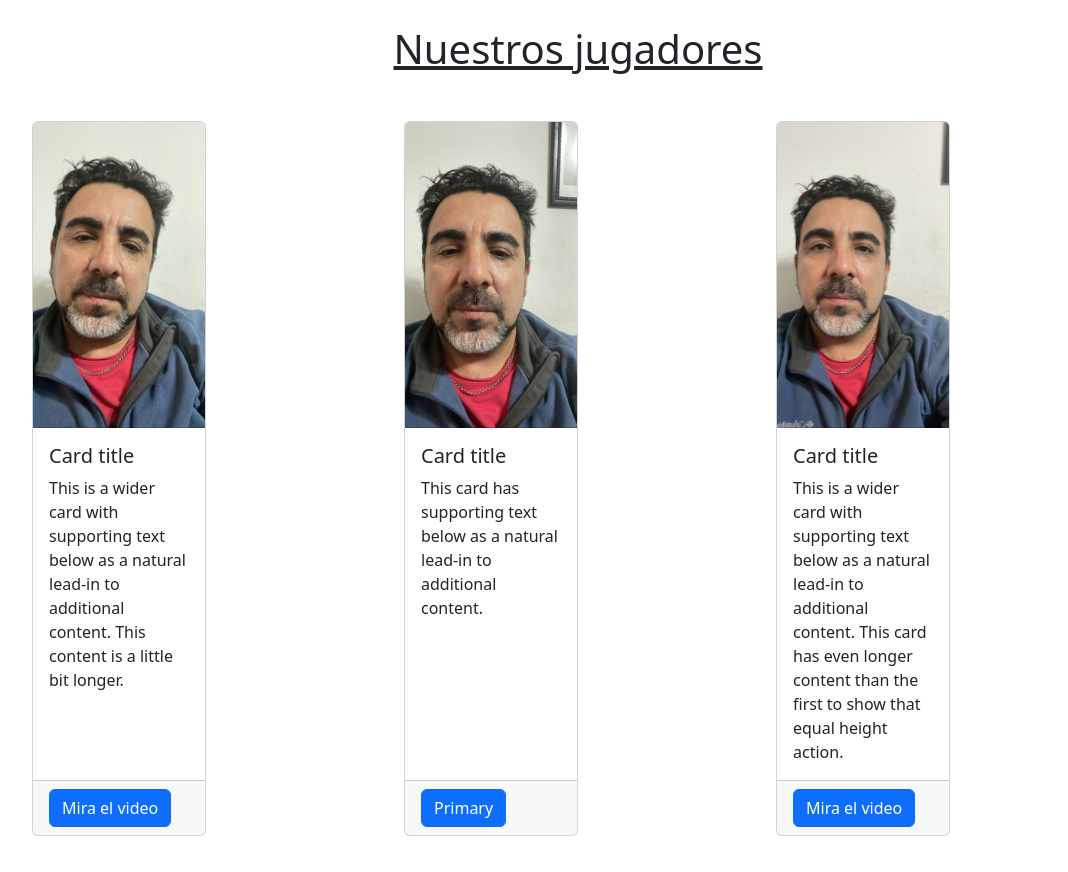
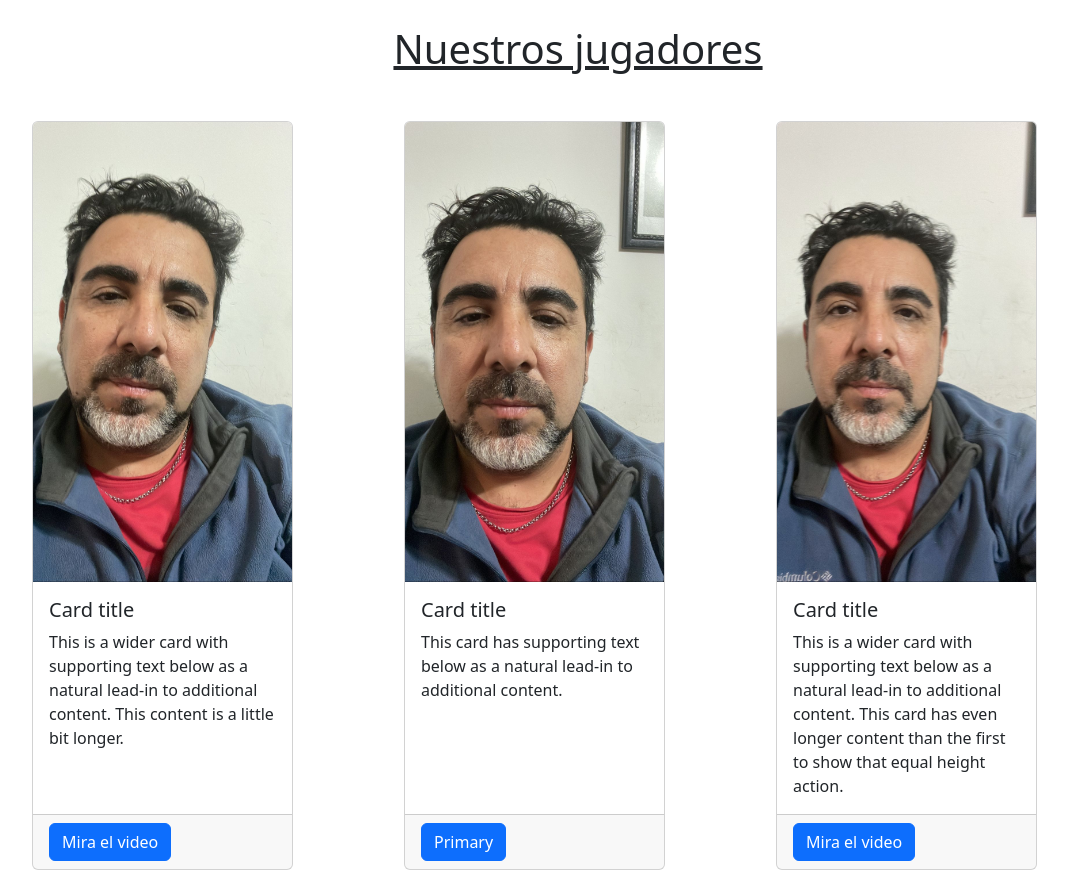
Before and after one commit to mariano-j-g/La-Celeste-2023, a plain HTML site: page index.html in a window 1280 px wide. Shown: the part 740-1612 px from the top of the page, without its empty margins (62-1130 px from the left). Drawn offline with nearby package versions, Linux system fonts and the light colour scheme; a web font is replaced by a local one.

Commit message:
cambio w-75

```diff
--- a/index.html
+++ b/index.html
@@ -213,7 +213,7 @@
       <h1 class="text-decoration-underline d-flex justify-content-center mb-5">Nuestros jugadores</h1>
       <div class=" container row row-cols-1 row-cols-md-3 g-4 h-auto">
         <div class="col">
-          <div class="card h-100 w-50">
+          <div class="card h-100 w-75">
             <img src="./img/pocho3.jpeg" class="card-img-top " alt="...">
             <div class="card-body">
               <h5 class="card-title">Card title</h5>
@@ -247,7 +247,7 @@ Mira el video
           </div>
         </div>
         <div class="col">
-          <div class="card h-100 w-50">
+          <div class="card h-100 w-75">
             <img src="./img/pocho 2.jpeg" class="card-img-top" alt="...">
             <div class="card-body">
               <h5 class="card-title">Card title</h5>
@@ -259,7 +259,7 @@ Mira el video
           </div>
         </div>
         <div class="col">
-          <div class="card h-100 w-50">
+          <div class="card h-100 w-75">
             <img src="./img/pocho 1.jpeg" class="card-img-top" alt="...">
             <div class="card-body">
               <h5 class="card-title">Card title</h5>
```
